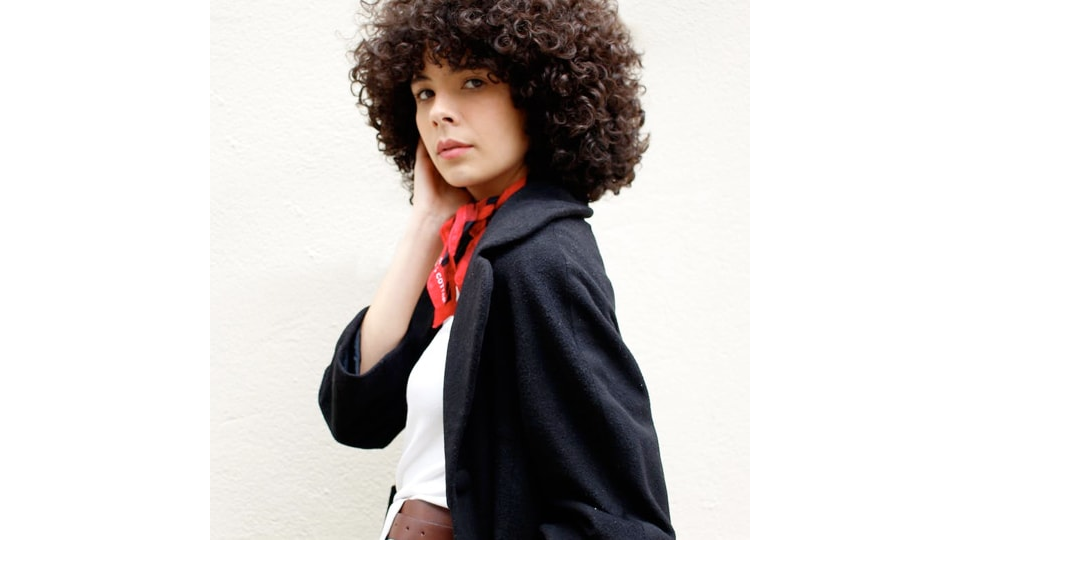
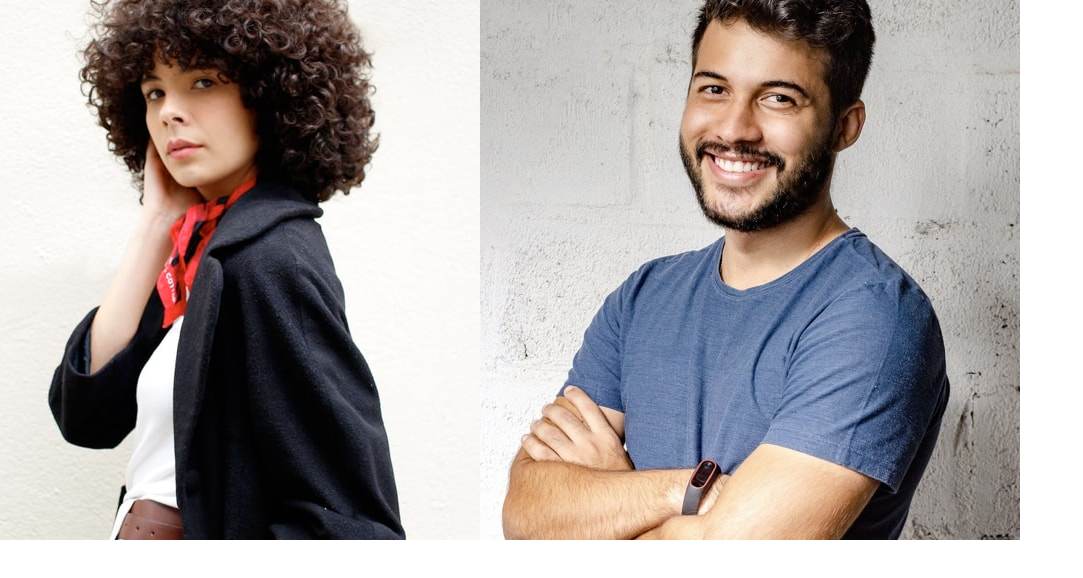
Before and after one commit to SebastianLaka/coding-bootcamp-testimonials-slider-master, a Vue app: page / in a window 1280 px wide. Shown: the top 578 px of the page, without its empty margins (0-1083 px from the left). Built offline with nearby package versions, Linux system fonts and the light colour scheme.

Commit message:
Add directory for John card component and import it in app.vue

```diff
--- a/src/App.vue
+++ b/src/App.vue
@@ -1,11 +1,13 @@
 <script setup>
 import fontsComponent from './components/fonts-component.vue';
-import tanyaComponent from './components/tanya-component/woman-img-part-component.vue';
+import tanyaComponent from './components/tanya-component/woman-card-component.vue';
+import johnCardComponent from './components/john-component/john-card-component.vue';
 </script>
 
 <template>
   <fontsComponent />
   <tanyaComponent />
+  <johnCardComponent/>
 </template>
 
 <style lang="scss">
--- /dev/null
+++ b/src/components/john-component/john-card-component.vue
@@ -0,0 +1,8 @@
+<template>
+    <div>
+      <img src="../icons/image-john.jpg" alt="Tanya image" />
+    </div>
+  </template>
+  <script>
+  export default {}
+  </script>
```
Also changed, not shown: src/components/tanya-component/woman-card-component.vue (renamed from src/components/tanya-component/woman-img-part-component.vue).
